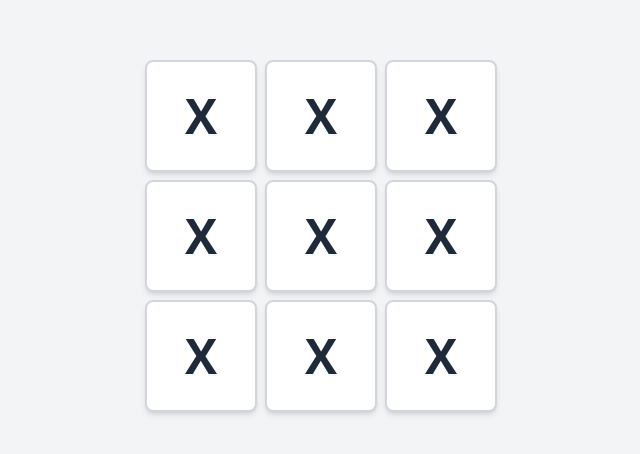
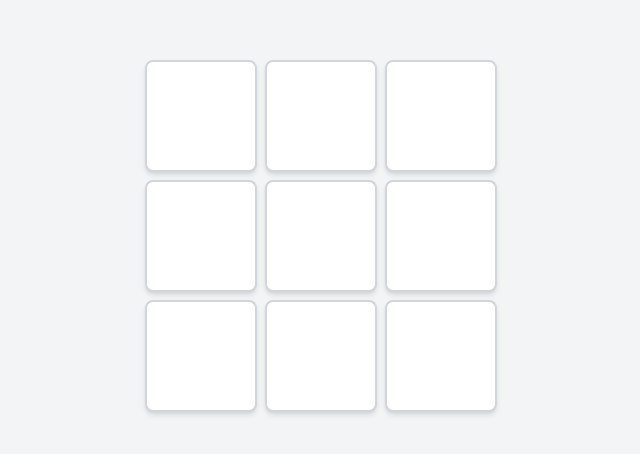
Before and after one commit to mabdullah525/react-tic-tac-toe-game, a React (Vite) app: page / in a window 1280 px wide. Shown: the part 164-618 px from the top of the page, without its empty margins (319-959 px from the left). Built offline with nearby package versions, Linux system fonts and the light colour scheme.

Commit message:
value add

```diff
--- a/src/Game.jsx
+++ b/src/Game.jsx
@@ -8,18 +8,18 @@ const Game = () => {
     <div className='container'>
       <div className='row'>
         <Square value={num[0]} />
-        <Square />
-        <Square />
+        <Square value={num[1]} />
+        <Square value={num[2]} />
       </div>
       <div className='row'>
-        <Square />
-        <Square />
-        <Square />
+        <Square value={num[3]} />
+        <Square value={num[4]} />
+        <Square value={num[5]} />
       </div>
       <div className='row'>
-        <Square />
-        <Square />
-        <Square />
+        <Square value={num[6]} />
+        <Square value={num[7]} />
+        <Square value={num[8]} />
       </div>
     </div>
   )
--- a/src/Square.jsx
+++ b/src/Square.jsx
@@ -1,9 +1,9 @@
 import React from 'react'
 
-const Square = () => {
+const Square = (props) => {
     return (
         <div className='box'>
-            <p className='text'>X</p>
+            <p className='text'>{props.value}</p>
 
         </div>
     )
```
